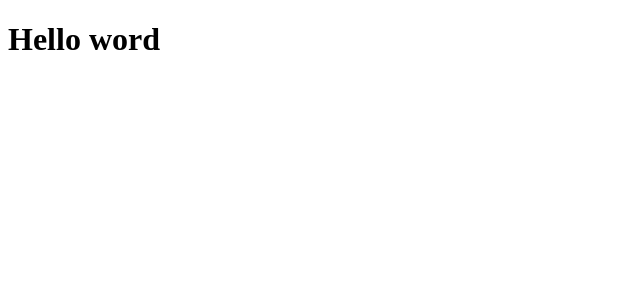
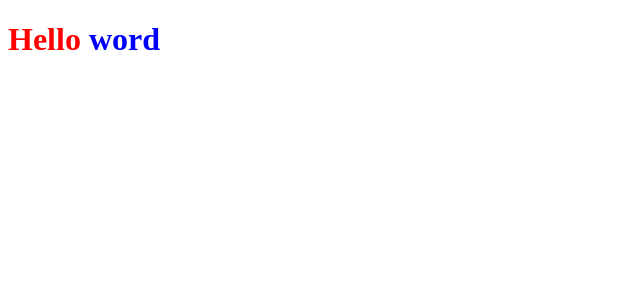
Before and after one commit to thayronFeitosa/Fundamentos-Next.js, a Next.js app: page / in a window 1280 px wide. Shown: the top 300 px of the page, without its empty margins (0-640 px from the left). Built offline with nearby package versions, Linux system fonts and the light colour scheme.

Commit message:
Foi iniciado a estilisaçao do projeto com sass

```diff
--- a/src/pages/_app.js
+++ /dev/null
@@ -1,5 +0,0 @@
-function MyApp({ Component, pageProps }) {
-  return <Component {...pageProps} />
-}
-
-export default MyApp
--- /dev/null
+++ b/src/pages/_app.tsx
@@ -0,0 +1,7 @@
+import { AppProps } from 'next/app';
+
+function MyApp({ Component, pageProps }: AppProps) {
+  return <Component {...pageProps} />
+}
+
+export default MyApp
--- a/src/pages/index.js
+++ /dev/null
@@ -1,7 +0,0 @@
-export default function Home() {
-  return (
-    <h1>Hello word
-
-    </h1>
-  )
-}
--- /dev/null
+++ b/src/pages/index.tsx
@@ -0,0 +1,9 @@
+import styles from '../styles/home.module.scss';
+
+export default function Home() {
+  return (
+    <h1 className={styles.title} >Hello <span>word</span>
+
+    </h1>
+  )
+}
--- /dev/null
+++ b/src/styles/home.module.scss
@@ -0,0 +1,6 @@
+.title {
+    color: red;
+    span {
+        color: blue;
+    }
+}
```
Also changed, not shown: package.json (+6 -2 lines), tsconfig.json (added, +29 -0 lines), next-env.d.ts (added), 1 other file (tests, documents, lock files or other folders).
